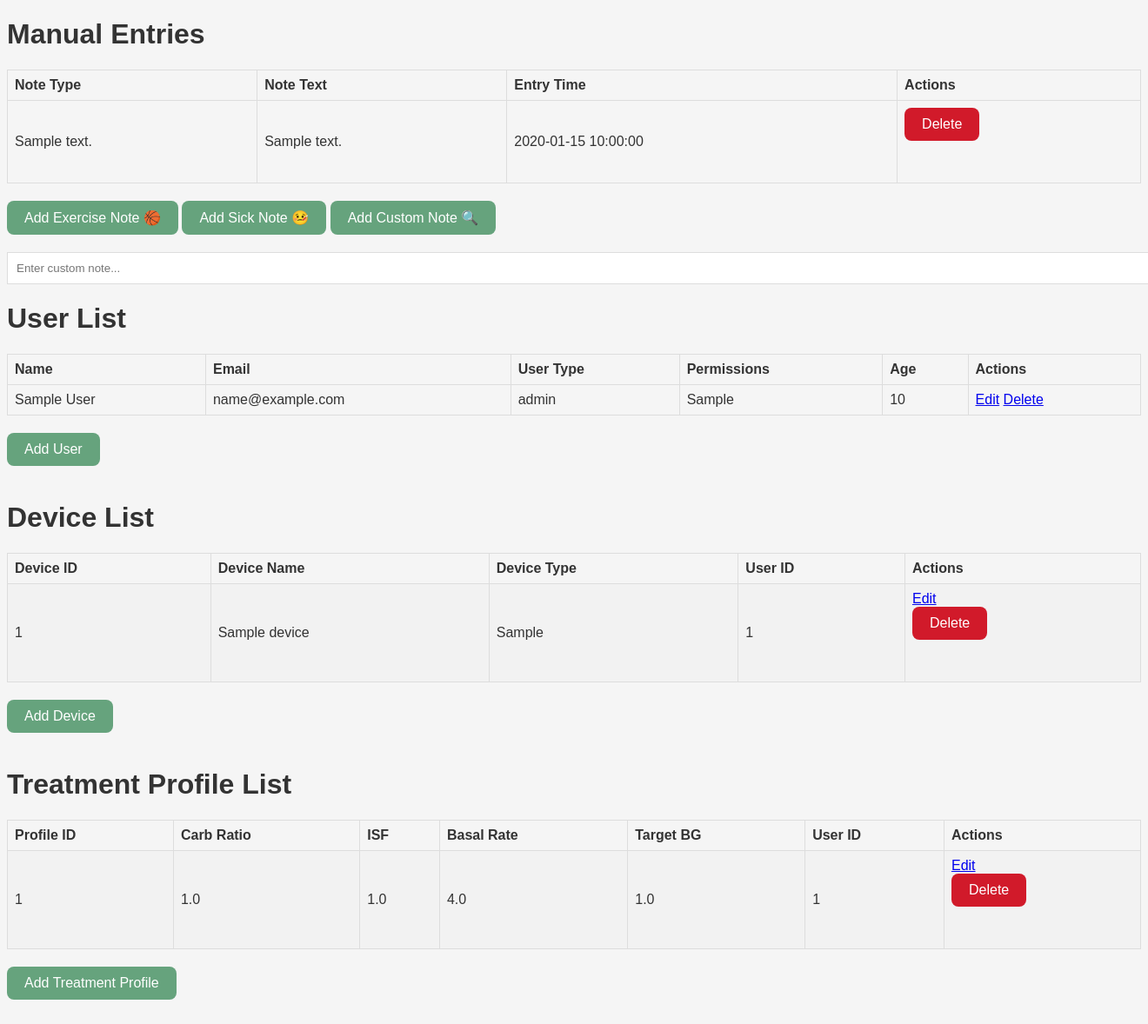
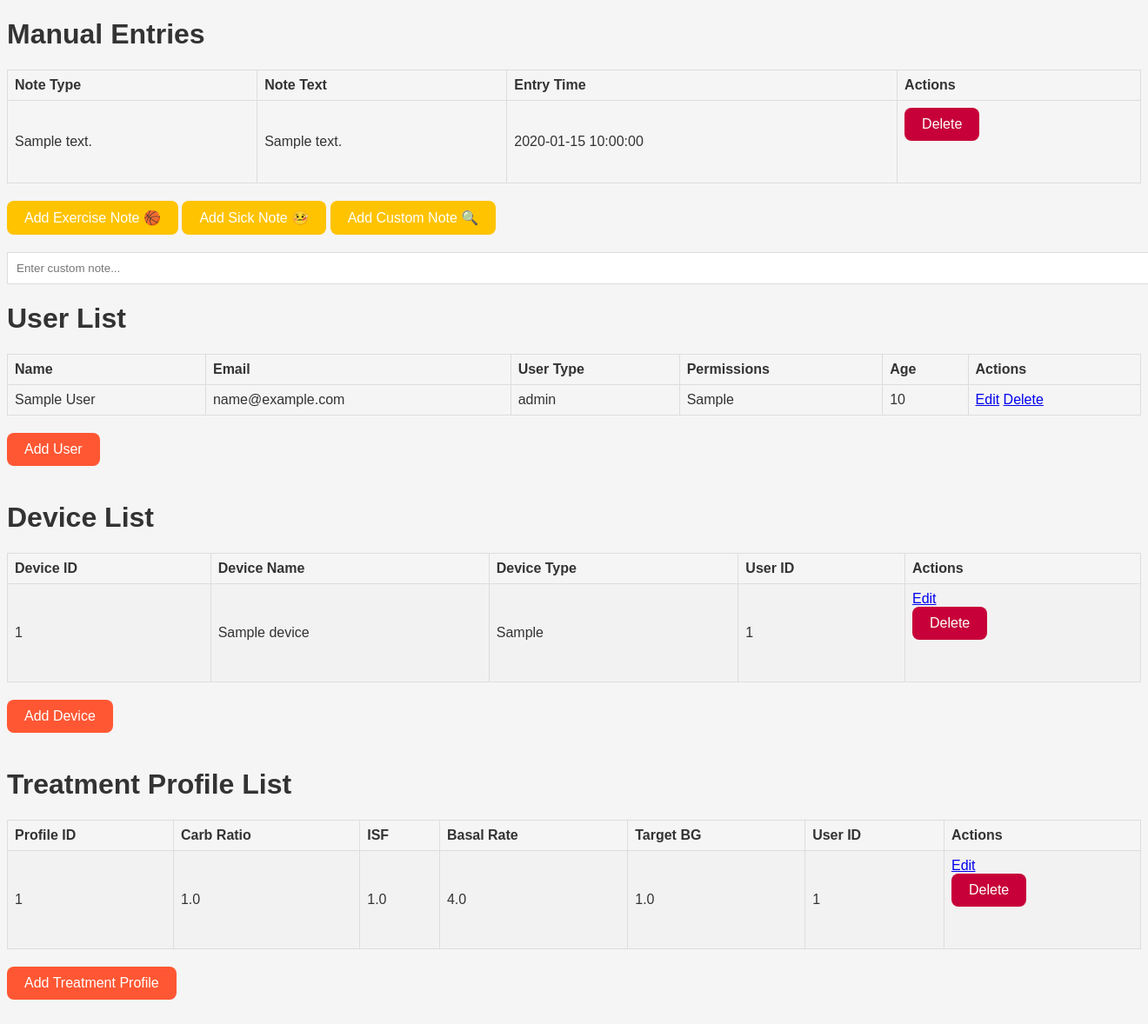
Before and after one commit to msmith2919/DiabetesDataDashboard, a Flask app: page / in a window 1320 px wide; the page is wider, and only the part inside the window is pictured. Shown: that part at 87% size. Run offline with Flask 3, Linux system fonts and the light colour scheme; tables that the repository leaves empty hold one stand-in row (values such as "Sample post"); a database or web service that is not in the repository returns one stand-in record (values such as "Sample title").

Commit message:
Updated delete functionality to confirm prior to deleting. Changed color scheme.

```diff
--- a/static/style.css
+++ b/static/style.css
@@ -85,7 +85,7 @@ form select {
 
 /* Button styles */
 button {
-  background-color: #66a37d;
+  background-color: #FF5733 ;
   border-radius: 8px;
   color: #fff;
   border: none;
@@ -96,7 +96,17 @@ button {
 }
 
 button.delete-button {
-  background-color: #d11a2a;
+  background-color: #C70039;
+  border-radius: 8px;
+  color: #fff;
+  border: none;
+  padding: 10px 20px;
+  font-size: 16px;
+  cursor: pointer;
+  margin-bottom: 20px;
+}
+button.entry-button {
+  background-color: #FFC300;
   border-radius: 8px;
   color: #fff;
   border: none;
--- a/templates/index.html
+++ b/templates/index.html
@@ -35,9 +35,9 @@
     </tbody>
   </table>
 <form action="/addmanualentry" method="POST">
-  <button type="submit" name="note_type" value="Exercise 🏀">Add Exercise Note 🏀</button>
-  <button type="submit" name="note_type" value="Sick 🤒">Add Sick Note 🤒</button>
-  <button type="submit" name="note_type" value="Custom">Add Custom Note 🔍</button>
+  <button class="entry-button" type="submit" name="note_type" value="Exercise 🏀">Add Exercise Note 🏀</button>
+  <button class="entry-button" type="submit" name="note_type" value="Sick 🤒">Add Sick Note 🤒</button>
+  <button class="entry-button" type="submit" name="note_type" value="Custom">Add Custom Note 🔍</button>
   <input type="text" name="note_text" placeholder="Enter custom note...">
 </form>
 
@@ -65,7 +65,7 @@
         <td>{{ user.Age }}</td>
         <td>
             <a href="{{ url_for('edit_user', id=user.UserID) }}">Edit</a>
-            <a href="{{ url_for('delete_user', id=user.UserID) }}">Delete</a>
+            <a href="{{ url_for('delete_user', id=user.UserID) }}" onclick="return confirm('Are you sure you want to delete the user {{ user.Name }}?')">Delete</a>
         </td>
     </tr>
     {% endfor %}
```
